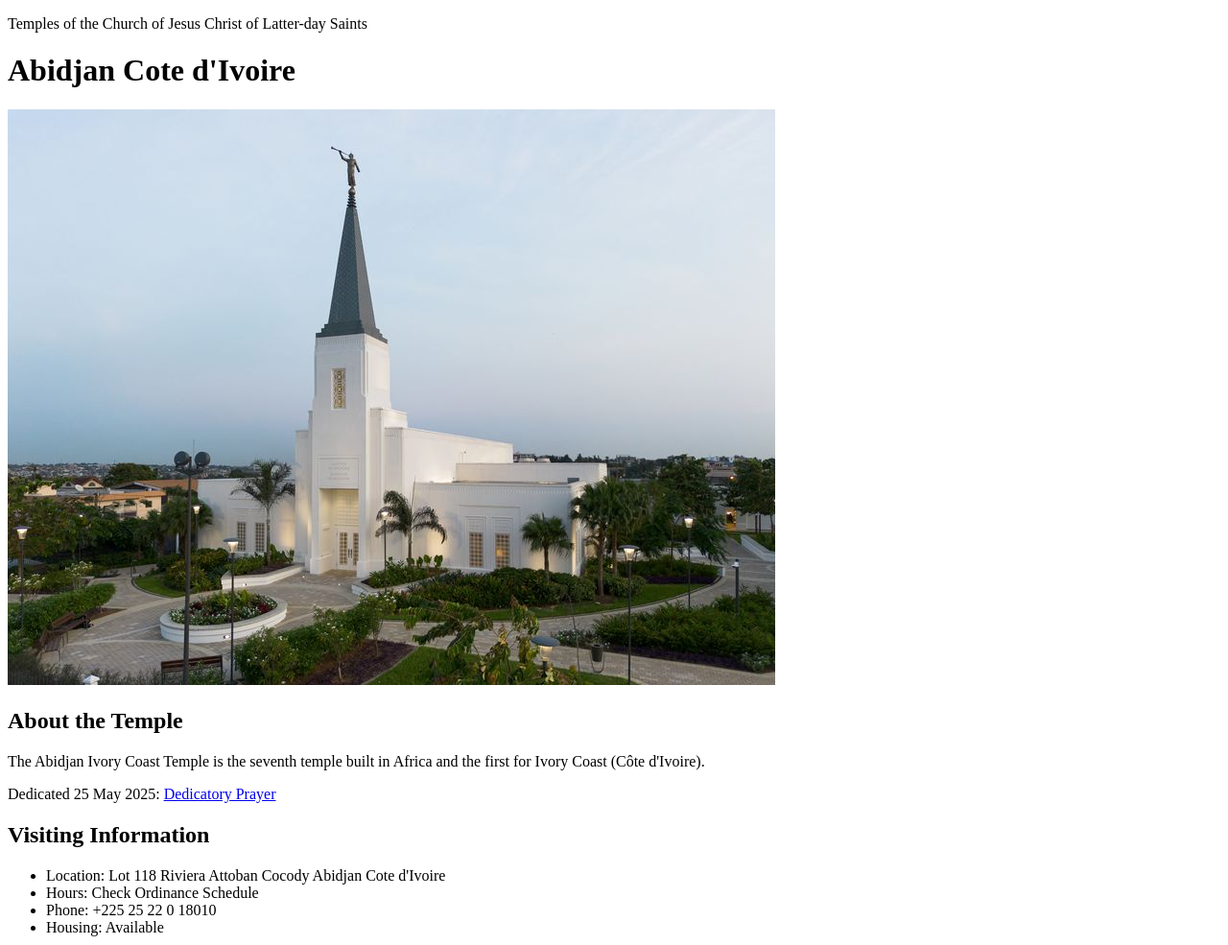
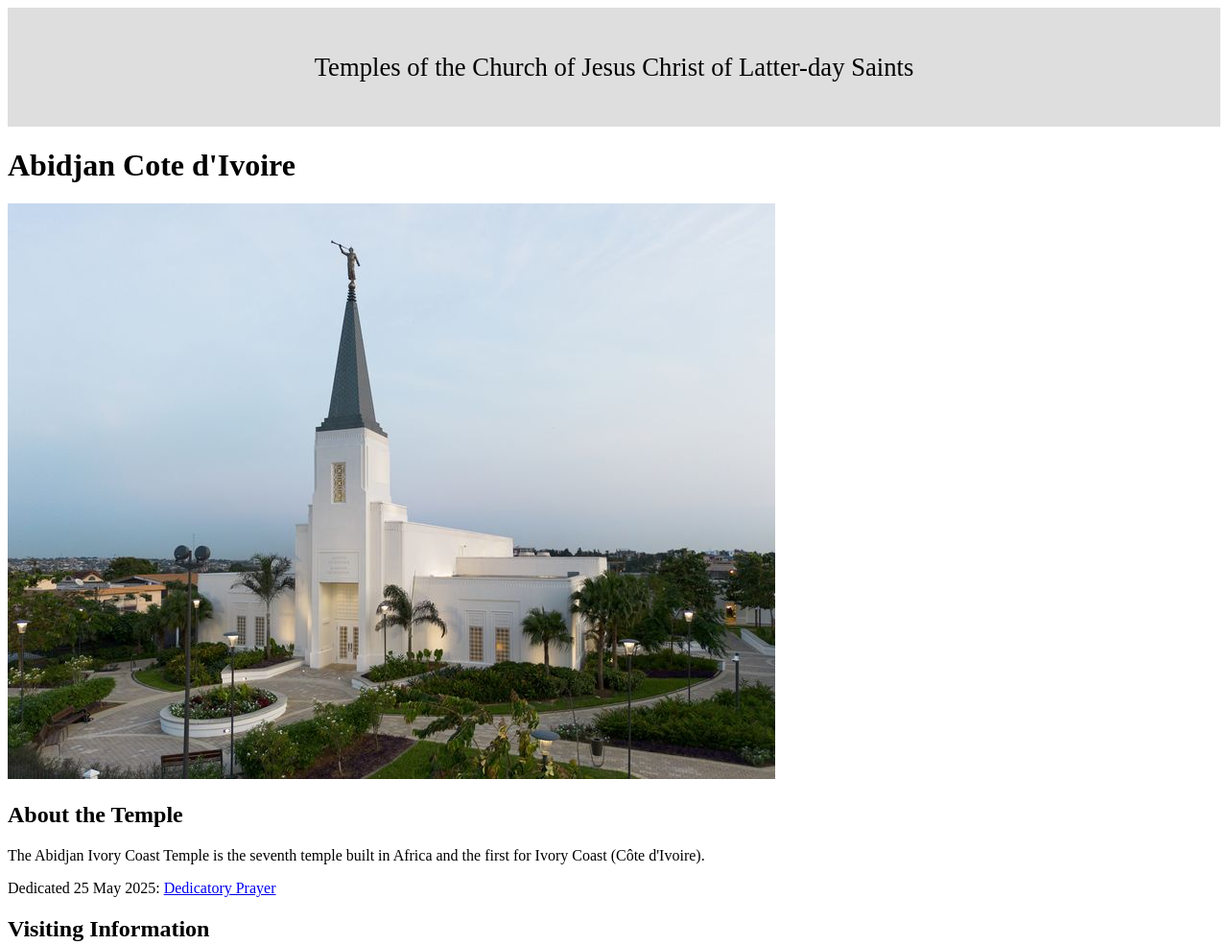
Before and after one commit to bmorgan03/wdd130, a plain HTML site: page week02/temple.html in a window 1280 px wide. Shown: the top 985 px of the page at 96% size. Drawn offline with Linux system fonts and the light colour scheme.

Commit message:
Week2 update

```diff
--- /dev/null
+++ b/week02/styles/temples.css
@@ -0,0 +1,6 @@
+header {
+    background-color: #3636362a;
+    padding: 20px;
+    text-align: center;
+    font-size: 20pt;
+}
--- a/week02/temple.html
+++ b/week02/temple.html
@@ -5,6 +5,7 @@
     <meta charset="UTF-8">
     <meta name="viewport" content="width=device-width, initial-scale=1.0">
     <title>Temple Card - Abidjan Cote d'Ivoire</title>
+    <link rel="stylesheet" href="./styles/temples.css">
 </head>
 
 <body>
```
